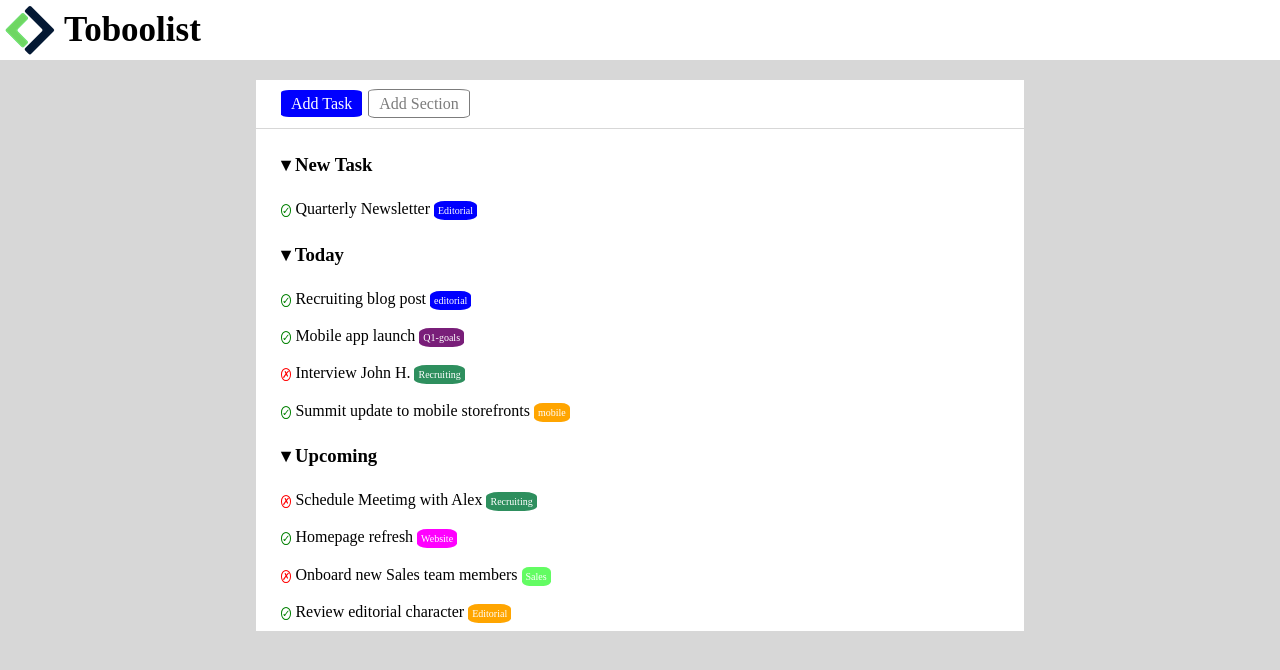
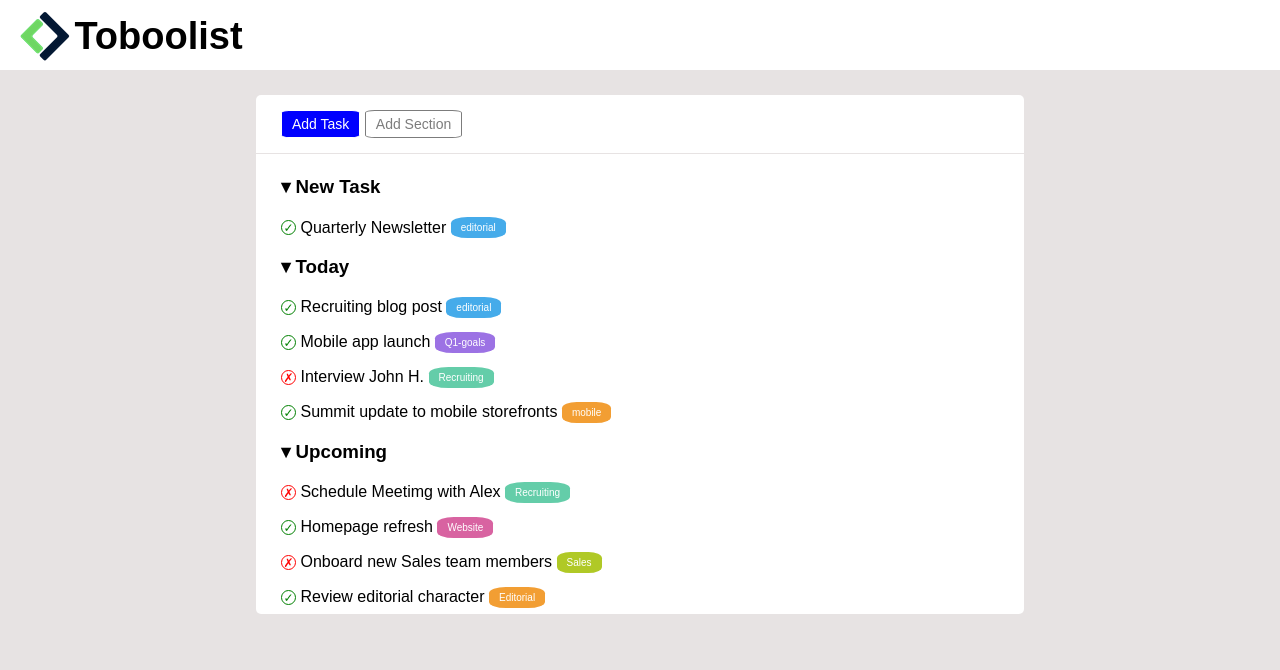
Before and after one commit to Antonio-Italiano/html-css-toboolist, a plain HTML site: page index.html in a window 1280 px wide. Drawn offline with Linux system fonts and the light colour scheme.

Commit message:
Add revised html css

```diff
--- a/css/style.css
+++ b/css/style.css
@@ -7,97 +7,150 @@
 
 }
 body{
-    background-color: rgba(201, 201, 201, 0.726);
+    background-color: rgb(231, 227, 227);
+    font-family: Arial, Helvetica, sans-serif;
 }
+
+/* Generics */
+
+h3{
+    height: 45px;
+    line-height: 45px;
+    vertical-align: middle;
+
+}
+
+
 
 /*Header*/
 .main-header {
+    height: 70px;
     background-color: white;
-    margin: 0px 0px 20px 0px;
+    margin-bottom: 25px;
+    line-height: 70px;
+    padding-left: 20px;
+
 }
 .logo {
+    height: 50px;
     vertical-align: middle;
-    padding: 5px;
+
 }
 .intestazione{
+    font-size: 38px;
+    font-weight: 900;
+    display: inline;
     vertical-align: middle;
-    font-weight: bold;
-    font-size: 35px;
 }
 
-/*Generics*/
-.tag{
-    color: white;
-    font-size: 10px;
-    border-radius: 25%;
-    padding: 4px;
-}
-h3{
-    line-height: 280%;
-}
-p{
-    line-height: 220%;
-}
 
-/*main-contenitor-button*/
+
+/* contenitor button */
 .contenitor-button{
+    border-radius: 5px 5px 0 0;
     width: 60%;
     margin: 0 auto;
     background-color: white;
     padding: 15px 25px;
 }
 
-.button-task {
-    background-color: blue;
-    padding: 5px 10px;
-    border-radius: 10%;
-    color: white;
-}
-.button-section {
-    background-color: white;
-    padding: 5px 10px;
-    border: 1px solid rgb(124, 124, 124);
-    border-radius: 10%;
-    color: rgb(124, 124, 124);
-    margin: 0 2px;
-}
 
-/*main-contenitor-body*/
+/* contenitor body*/
 .contenitor-body{
     width: 60%;
     margin: 1px auto;
     background-color: white;
     padding: 10px 25px 0px;
+    border-radius: 0 0 5px 5px;
 }
-.check{
-    border: 1px solid green;
+
+
+/* Button */
+.button{
+    border-radius: 10%;
+    padding: 5px 10px;
+    border: 1px solid transparent;
+    font-size: 14px;
+}
+
+.button.btn-task {
+    background-color: blue;
+    color: white;
+    border-color: currentColor;
+
+}
+.button.btn-section {
+    background-color: white;
+    color: rgb(124, 124, 124);
+    border-color: currentColor;
+
+}
+
+
+
+
+ul {
+    list-style-type: none;
+}
+
+.task-item {
+    height: 35px;
+    line-height: 35px;
+    vertical-align: middle;
+}
+
+
+.task-status{
+    width: 15px;
+    height: 15px;
+    border: 1px solid currentColor;
     border-radius: 50%;
+    font-size: 12px;
+    display: inline-block;
+    line-height: 15px;
+    vertical-align: middle;
+    text-align: center;
+}
+.task-status.check {
     color: green;
+}
+.task-status.cross {
+    color: red;
+}
+.task-text {
+    vertical-align: middle;
+
+}
+
+/*fino a qui ci siamo*/
+
+
+
+.tag{
+    color: white;
     font-size: 10px;
-}
-.cross{
-    border: 1px solid red;
-    border-radius: 50%;
-    color: red;
-    font-size: 10px;
+    border-radius: 30%;
+    padding: 5px 10px;
+    line-height: 15px;
+    vertical-align: middle;
 }
 
 /*color-tag*/
 .tag-blu {
-    background-color: blue;
+    background-color: #45abea;
 }
 .tag-viola {
-    background-color: rgb(121, 30, 121);
+    background-color: #9c72e4;
 }
 .tag-verde {
-    background-color: rgb(46, 143, 94);
+    background-color: #64cda9;
 }
 .tag-arancione {
-    background-color: orange;
+    background-color: #f29e33;
 }
 .tag-fucsia {
-    background-color: fuchsia;
+    background-color: #d863a1;
 }
 .tag-verdechiaro {
-    background-color: rgb(99, 252, 99);
+    background-color: #b0c926;
 }
--- a/index.html
+++ b/index.html
@@ -5,8 +5,11 @@
     <meta http-equiv="X-UA-Compatible" content="IE=edge">
     <meta name="viewport" content="width=device-width, initial-scale=1.0">
     <meta name="author" content="Antonio Italiano">
+    <!---title-->
     <title>Toobolist</title>
+    <!--icon-->
     <link rel="icon" href="img/Logo.png" type="image/png">
+    <!--stylesheet-->
     <link rel="stylesheet" href="css/style.css" type="text/css">
 
 </head>
@@ -15,15 +18,15 @@
     <!-- header iniziale-->
     <header class="main-header">
 
-        <img src="img/Logo.png" alt="Logo" class="logo">
-        <span class="intestazione">Toboolist</span>
+        <img src="img/logo.png" alt="Logo" class="logo">
+        <h1 class="intestazione">Toboolist</h1>
     </header>
 
     <!-- main button-->
     <main class="contenitor-button">
 
-        <span class="button-task">Add Task</span>
-        <span class="button-section">Add Section</span>
+        <button class="button btn-task">Add Task</button>
+        <button class="button btn-section">Add Section</button>
     </main>
 
     <!-- main body-->
@@ -31,26 +34,69 @@
 
         <!--section New Task-->
         <section>
-            <h3>&#9662; New Task</h3>
-            <p><span class="check">&check;</span> Quarterly Newsletter <span class="tag tag-blu">Editorial</span></p>
+            <ul>
+                <li>
+                    <h3>&#9662; New Task</h3>
+                </li>
+                <ul class="task-list">
+                    <li class="task-item">
+                        <span class="task-status check">&check;</span>
+                        <span class="task-text">Quarterly Newsletter</span>
+                        <span class="tag tag-blu">editorial</span>
+
+                    </li>
+                </ul>
+            </ul>
         </section>
 
         <!--section Today-->
         <section>
-            <h3>&#9662; Today</h3>
-            <p><span class="check">&check;</span> Recruiting blog post <span class="tag tag-blu">editorial</span> </p>
-            <p><span class="check">&check;</span> Mobile app launch <span class="tag tag-viola">Q1-goals</span></p>
-            <p><span class="cross">&cross;</span> Interview John H. <span class="tag tag-verde">Recruiting</span></p>
-            <p><span class="check">&check;</span> Summit update to mobile storefronts <span class="tag tag-arancione">mobile</span></p>
+            <ul>
+                <li>
+                    <h3>&#9662; Today</h3>
+                </li>
+                <ul class="task-list">
+                    <li class="task-item">
+                        <span class="task-status check">&check;</span>
+                        <span>Recruiting blog post</span>
+                        <span class="tag tag-blu">editorial</span>
+                    </li>
+                    <li class="task-item">
+                        <span class="task-status check">&check;</span>
+                        <span>Mobile app launch</span>
+                        <span class="tag tag-viola">Q1-goals</span>
+                    </li>
+                    <li class="task-item">
+                        <span class="task-status cross">&cross;</span>
+                        <span>Interview John H.</span>
+                        <span class="tag tag-verde">Recruiting</span>
+                    </li>
+                    <li class="task-item">
+                        <span class="task-status check">&check;</span>
+                        <span>Summit update to mobile storefronts</span>
+                        <span class="tag tag-arancione">mobile</span>
+                    </li>
+                </ul>
+            </ul>
         </section>
 
         <!--section Upcoming-->
         <section>
-            <h3>&#9662; Upcoming</h3>
-            <p><span class="cross">&cross;</span> Schedule Meetimg with Alex <span class="tag tag-verde">Recruiting</span></p>
-            <p><span class="check">&check;</span> Homepage refresh <span class="tag tag-fucsia">Website</span></p>
-            <p><span class="cross">&cross;</span> Onboard new Sales team members <span class="tag tag-verdechiaro">Sales</span></p>
-            <p><span class="check">&check;</span> Review editorial character <span class="tag tag-arancione">Editorial</span></p>
+            <ul>
+                <li>
+                    <h3>&#9662; Upcoming</h3>
+                </li>
+                <ul class="task-list">
+                    <li class="task-item">
+                        <span class="task-status cross">&cross;</span> Schedule Meetimg with Alex <span class="tag tag-verde">Recruiting</span></li>
+                    <li class="task-item">
+                        <span class="task-status check">&check;</span> Homepage refresh <span class="tag tag-fucsia">Website</span></li>
+                    <li class="task-item">
+                        <span class="task-status cross">&cross;</span> Onboard new Sales team members <span class="tag tag-verdechiaro">Sales</span></li>
+                    <li class="task-item">
+                        <span class="task-status check">&check;</span> Review editorial character <span class="tag tag-arancione">Editorial</span></li>
+                </ul>
+            </ul>
         </section>
 
     </main>
```
